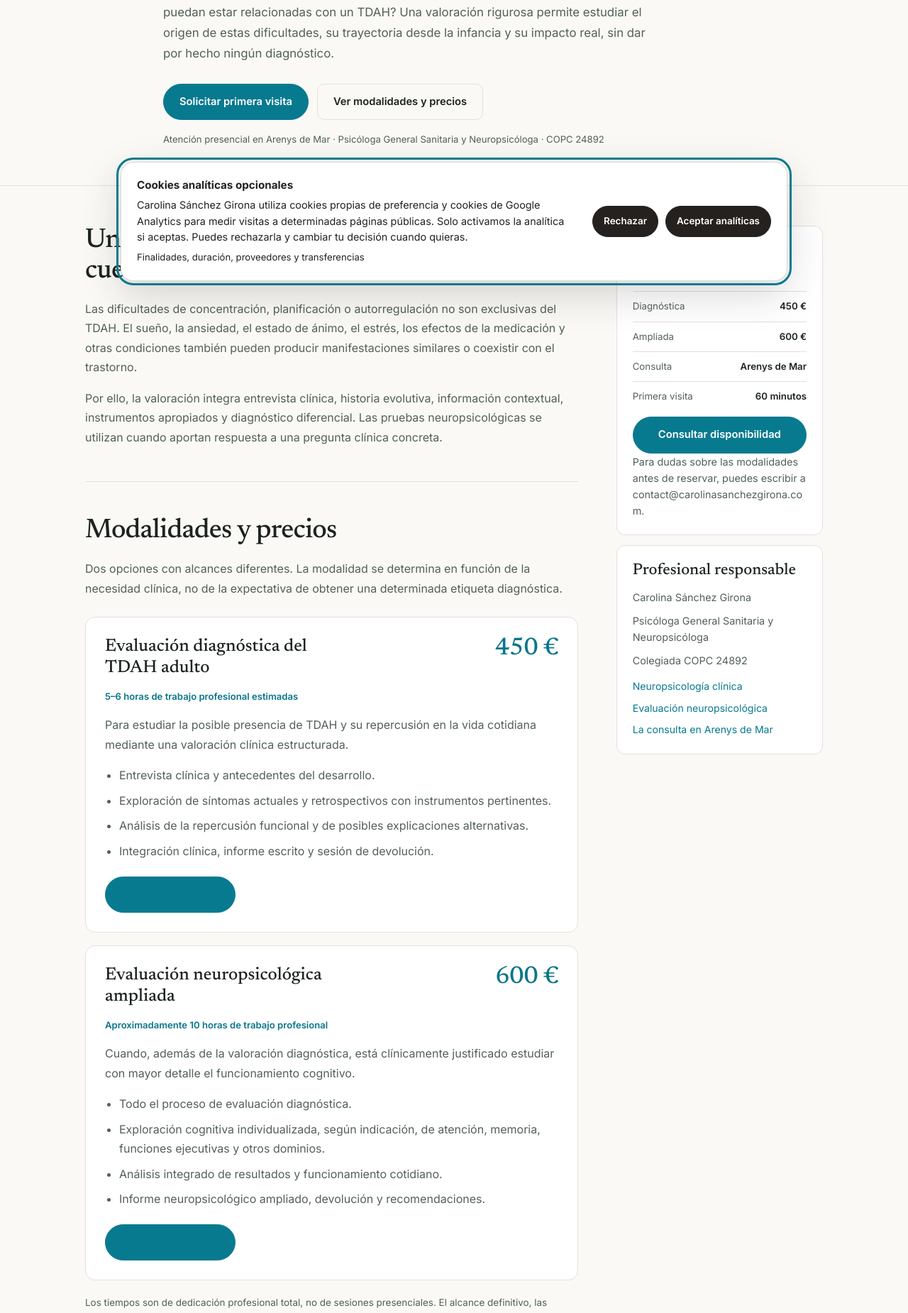
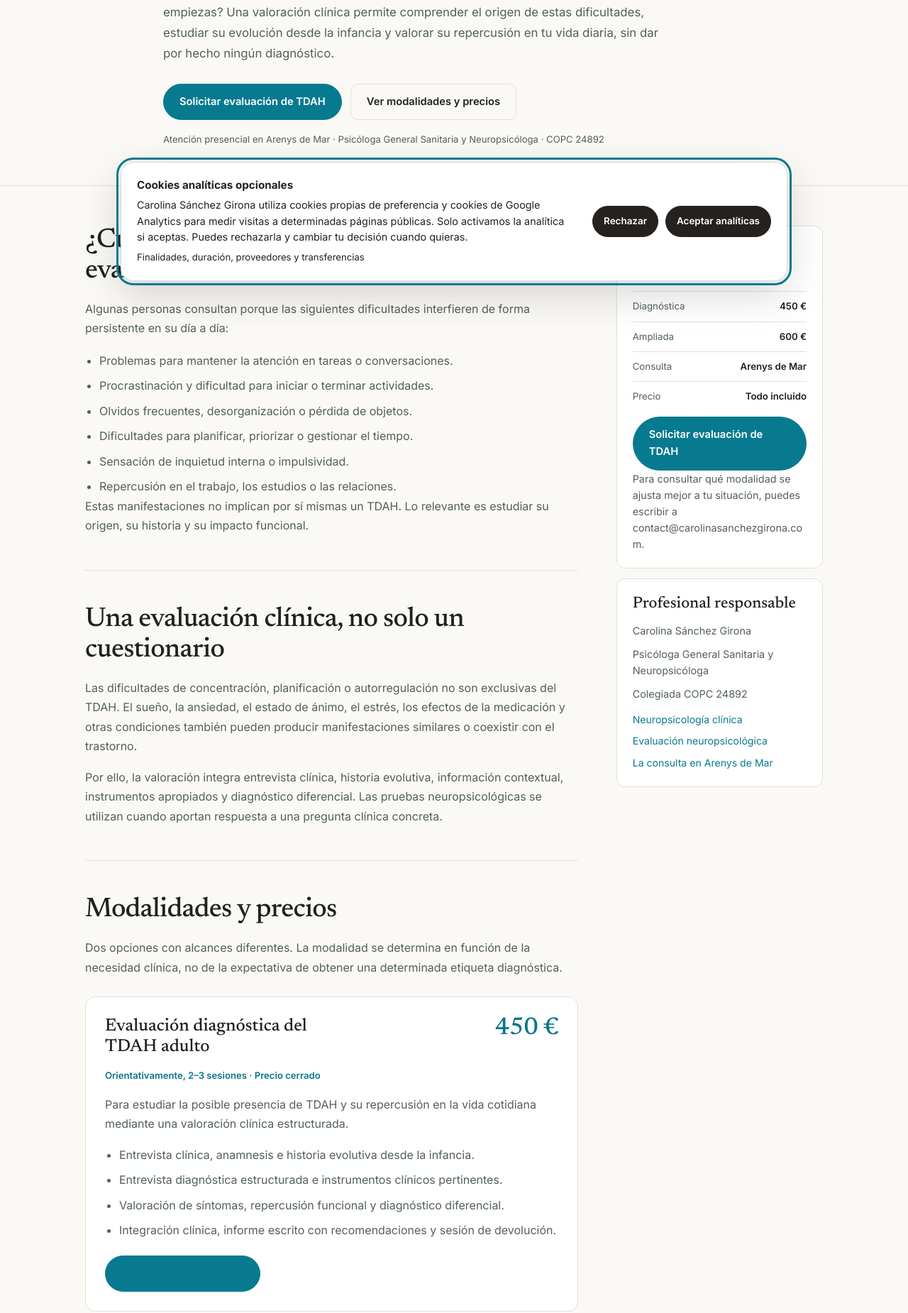
Before and after one commit to carolinasanchezgirona/Portfolio-Carolina, a Next.js app: page /evaluacion-tdah-adultos in a window 1280 px wide. Shown: the part 382-2232 px from the top of the page at 71% size. Built offline with nearby package versions, Linux system fonts and the light colour scheme.

Commit message:
Clarify adult ADHD assessment all-inclusive prices, sessions and clinical pathway

```diff
--- a/app/evaluacion-tdah-adultos/page.tsx
+++ b/app/evaluacion-tdah-adultos/page.tsx
@@ -7,7 +7,7 @@ const baseUrl = "https://carolinasanchezgirona.com/evaluacion-tdah-adultos/";
 export const metadata: Metadata = {
   title: "Evaluación del TDAH en adultos en Arenys de Mar y Maresme",
   description:
-    "Evaluación clínica del TDAH en adultos en Arenys de Mar (Maresme). Valoración diagnóstica con informe por 450 € y evaluación neuropsicológica ampliada por 600 €.",
+    "Evaluación de TDAH adulto en Arenys de Mar. Precio cerrado: 450 € o 600 €, con sesiones de evaluación, informe y devolución incluidos.",
   alternates: { canonical: "/evaluacion-tdah-adultos/" },
   openGraph: {
     title: "Evaluación del TDAH en adultos | Carolina Sánchez",
@@ -27,27 +27,27 @@ const modalities = [
   {
     title: "Evaluación diagnóstica del TDAH adulto",
     price: 450,
-    time: "5–6 horas de trabajo profesional estimadas",
+    time: "Orientativamente, 2–3 sesiones · Precio cerrado",
     description:
       "Para estudiar la posible presencia de TDAH y su repercusión en la vida cotidiana mediante una valoración clínica estructurada.",
     features: [
-      "Entrevista clínica y antecedentes del desarrollo.",
-      "Exploración de síntomas actuales y retrospectivos con instrumentos pertinentes.",
-      "Análisis de la repercusión funcional y de posibles explicaciones alternativas.",
-      "Integración clínica, informe escrito y sesión de devolución.",
+      "Entrevista clínica, anamnesis e historia evolutiva desde la infancia.",
+      "Entrevista diagnóstica estructurada e instrumentos clínicos pertinentes.",
+      "Valoración de síntomas, repercusión funcional y diagnóstico diferencial.",
+      "Integración clínica, informe escrito con recomendaciones y sesión de devolución.",
     ],
   },
   {
     title: "Evaluación neuropsicológica ampliada",
     price: 600,
-    time: "Aproximadamente 10 horas de trabajo profesional",
+    time: "Orientativamente, 3–4 sesiones · Precio cerrado",
     description:
       "Cuando, además de la valoración diagnóstica, está clínicamente justificado estudiar con mayor detalle el funcionamiento cognitivo.",
     features: [
-      "Todo el proceso de evaluación diagnóstica.",
+      "Todo el proceso de evaluación diagnóstica estándar.",
       "Exploración cognitiva individualizada, según indicación, de atención, memoria, funciones ejecutivas y otros dominios.",
       "Análisis integrado de resultados y funcionamiento cotidiano.",
-      "Informe neuropsicológico ampliado, devolución y recomendaciones.",
+      "Informe neuropsicológico ampliado, sesión de devolución y recomendaciones individualizadas.",
     ],
   },
 ];
@@ -64,9 +64,28 @@ const faq = [
       "No necesariamente. Se recomienda solo cuando existe una pregunta clínica concreta que justifica explorar el perfil cognitivo con mayor profundidad.",
   },
   {
-    question: "¿Las 5–6 o 10 horas son sesiones presenciales?",
-    answer:
-      "No. Son estimaciones de dedicación profesional total, que incluyen entrevistas, administración y corrección de instrumentos, análisis, redacción del informe y devolución. La duración de las visitas se organiza de forma individualizada.",
+    question: "¿Cuántas sesiones necesitaré?",
+    answer: "Se prevén orientativamente 2–3 sesiones en la evaluación estándar y 3–4 en la ampliada. La organización se adapta a las necesidades del caso y no supone un número rígido.",
+  },
+  {
+    question: "¿Las sesiones se cobran aparte?",
+    answer: "No. Los 450 € o 600 € son precios cerrados que incluyen las sesiones necesarias para completar la evaluación acordada, las pruebas, el informe escrito y la devolución. Los tratamientos o seguimientos posteriores se contratan por separado.",
+  },
+  {
+    question: "¿Puedo tener TDAH aunque nunca me diagnosticaran en la infancia?",
+    answer: "Sí. Algunas personas llegan a la edad adulta sin una valoración previa. La evaluación revisa si existían manifestaciones desde etapas tempranas y cómo han evolucionado.",
+  },
+  {
+    question: "¿Necesito aportar informes escolares o información familiar?",
+    answer: "No es imprescindible para solicitar la evaluación. Cuando están disponibles, los antecedentes escolares o la información de familiares, con consentimiento, pueden contribuir a reconstruir la trayectoria evolutiva.",
+  },
+  {
+    question: "¿Recibiré un informe por escrito?",
+    answer: "Sí. Ambas modalidades incluyen un informe clínico escrito y una sesión de devolución para explicar las conclusiones y recomendaciones.",
+  },
+  {
+    question: "¿Incluye medicación?",
+    answer: "No. La evaluación psicológica y neuropsicológica no incluye prescripción farmacológica. Cuando resulte indicado, se orientará hacia valoración médica especializada.",
   },
   {
     question: "¿El informe garantiza un diagnóstico de TDAH?",
@@ -81,7 +100,7 @@ const serviceSchema = {
   name: "Evaluación clínica y neuropsicológica del TDAH en adultos",
   url: baseUrl,
   description:
-    "Evaluación clínica individualizada del TDAH en adultos, con informe y devolución. Modalidad diagnóstica y modalidad neuropsicológica ampliada según indicación clínica.",
+    "Evaluación de TDAH en adultos con precio cerrado, sesiones clínicas, informe y devolución incluidos. Modalidad diagnóstica y ampliada según indicación.",
   provider: { "@id": "https://carolinasanchezgirona.com/#dememoria" },
   areaServed: ["Arenys de Mar", "Maresme", "Barcelona"],
   hasOfferCatalog: {
@@ -111,12 +130,12 @@ export default function AdultAdhdAssessmentPage() {
           <p className="editorial-eyebrow">Neuropsicología clínica · Arenys de Mar, Maresme</p>
           <h1>Evaluación del TDAH en adultos</h1>
           <p className="seo-lead">
-            ¿Te preocupa que tus dificultades de atención, organización o gestión del tiempo puedan estar relacionadas con un TDAH?
-            Una valoración rigurosa permite estudiar el origen de estas dificultades, su trayectoria desde la infancia y
-            su impacto real, sin dar por hecho ningún diagnóstico.
+            ¿Te cuesta mantener la atención, organizarte, gestionar el tiempo o terminar lo que empiezas?
+            Una valoración clínica permite comprender el origen de estas dificultades, estudiar su evolución desde la infancia
+            y valorar su repercusión en tu vida diaria, sin dar por hecho ningún diagnóstico.
           </p>
           <div className="seo-actions">
-            <a className="editorial-btn editorial-btn-primary" href="/cita/">Solicitar primera visita</a>
+            <a className="editorial-btn editorial-btn-primary" href="mailto:contact@carolinasanchezgirona.com?subject=Solicitud%20de%20evaluacion%20TDAH%20adulto">Solicitar evaluación de TDAH</a>
             <a className="editorial-btn editorial-btn-secondary" href="#modalidades">Ver modalidades y precios</a>
           </div>
           <p className="tdah-hero-note">Atención presencial en Arenys de Mar · Psicóloga General Sanitaria y Neuropsicóloga · COPC 24892</p>
@@ -125,6 +144,20 @@ export default function AdultAdhdAssessmentPage() {
 
       <div className="editorial-wrap seo-layout">
         <article className="seo-copy">
+          <section>
+            <h2>¿Cuándo puede ser recomendable una evaluación?</h2>
+            <p>Algunas personas consultan porque las siguientes dificultades interfieren de forma persistente en su día a día:</p>
+            <ul>
+              <li>Problemas para mantener la atención en tareas o conversaciones.</li>
+              <li>Procrastinación y dificultad para iniciar o terminar actividades.</li>
+              <li>Olvidos frecuentes, desorganización o pérdida de objetos.</li>
+              <li>Dificultades para planificar, priorizar o gestionar el tiempo.</li>
+              <li>Sensación de inquietud interna o impulsividad.</li>
+              <li>Repercusión en el trabajo, los estudios o las relaciones.</li>
+            </ul>
+            <p>Estas manifestaciones no implican por sí mismas un TDAH. Lo relevante es estudiar su origen, su historia y su impacto funcional.</p>
+          </section>
+
           <section>
             <h2>Una evaluación clínica, no solo un cuestionario</h2>
             <p>
@@ -157,15 +190,21 @@ export default function AdultAdhdAssessmentPage() {
                   <ul>
                     {item.features.map((feature) => <li key={feature}>{feature}</li>)}
                   </ul>
-                  <a className="editorial-btn editorial-btn-primary" href="/cita/">Pedir primera visita</a>
+                  <a className="editorial-btn editorial-btn-primary" href={`mailto:contact@carolinasanchezgirona.com?subject=${encodeURIComponent(`Solicitud de evaluación TDAH adulto: ${item.title}`)}`}>Solicitar esta evaluación</a>
                 </article>
               ))}
             </div>
-            <p className="tdah-price-note">
-              Los tiempos son de dedicación profesional total, no de sesiones presenciales. El alcance definitivo,
-              las condiciones de pago y el presupuesto se explican antes de iniciar el proceso. La reserva de una
-              sesión ordinaria de neuropsicología (75 €/60 minutos) no equivale a contratar automáticamente una evaluación completa.
-            </p>
+            <div className="tdah-included" role="note">
+              <h3>Precio cerrado, todo incluido</h3>
+              <p>Los 450 € o 600 € incluyen las entrevistas y sesiones de evaluación necesarias para completar el proceso acordado,
+                la administración y corrección de instrumentos, la interpretación clínica, el informe escrito y la sesión de devolución.
+                <strong> No se cobra cada sesión de evaluación por separado.</strong></p>
+              <p>El número indicado de sesiones es orientativo y se adapta al caso. Los seguimientos, tratamientos posteriores
+                y valoraciones externas no están incluidos y se informan por separado. El alcance y las condiciones de pago
+                se concretan antes de iniciar la evaluación.</p>
+              <p>La modalidad ampliada no es necesariamente más precisa para diagnosticar TDAH; se recomienda cuando existe
+                una pregunta clínica que justifica explorar el perfil cognitivo con más detalle.</p>
+            </div>
           </section>
 
           <section>
@@ -176,6 +215,14 @@ export default function AdultAdhdAssessmentPage() {
               <div><span>03</span><div><h3>Diagnóstico diferencial</h3><p>Análisis de síntomas, dificultades coexistentes y otras explicaciones clínicas. Si procede, exploración neuropsicológica complementaria.</p></div></div>
               <div><span>04</span><div><h3>Informe y devolución</h3><p>Integración de la información, explicación de las conclusiones y recomendaciones adaptadas a la situación de la persona.</p></div></div>
             </div>
+          </section>
+
+          <section>
+            <h2>¿Qué ocurre después de la evaluación?</h2>
+            <p>Recibirás conclusiones clínicas y recomendaciones individualizadas, tanto si se identifica un TDAH como si
+              las dificultades se explican por otros factores. Según los resultados, puede recomendarse intervención psicológica,
+              estrategias de organización y autorregulación, adaptaciones funcionales o valoración por otro profesional sanitario.</p>
+            <p>El tratamiento farmacológico, cuando está indicado, requiere valoración y prescripción médica y no está incluido en estas modalidades.</p>
           </section>
 
           <section>
@@ -198,10 +245,10 @@ export default function AdultAdhdAssessmentPage() {
               <li><span>Diagnóstica</span><strong>450 €</strong></li>
               <li><span>Ampliada</span><strong>600 €</strong></li>
               <li><span>Consulta</span><strong>Arenys de Mar</strong></li>
-              <li><span>Primera visita</span><strong>60 minutos</strong></li>
+              <li><span>Precio</span><strong>Todo incluido</strong></li>
             </ul>
-            <a className="editorial-btn editorial-btn-primary" href="/cita/">Consultar disponibilidad</a>
-            <p className="seo-local-note">Para dudas sobre las modalidades antes de reservar, puedes escribir a <a href="mailto:contact@carolinasanchezgirona.com?subject=Informacion%20evaluacion%20TDAH%20adulto">contact@carolinasanchezgirona.com</a>.</p>
+            <a className="editorial-btn editorial-btn-primary" href="mailto:contact@carolinasanchezgirona.com?subject=Solicitud%20de%20evaluacion%20TDAH%20adulto">Solicitar evaluación de TDAH</a>
+            <p className="seo-local-note">Para consultar qué modalidad se ajusta mejor a tu situación, puedes escribir a <a href="mailto:contact@carolinasanchezgirona.com?subject=Informacion%20evaluacion%20TDAH%20adulto">contact@carolinasanchezgirona.com</a>.</p>
           </div>
           <div className="seo-card">
             <h3>Profesional responsable</h3>
@@ -225,7 +272,7 @@ export default function AdultAdhdAssessmentPage() {
           </div>
           <div className="seo-authority-copy">
             <p>El objetivo es responder a la pregunta clínica con rigor y traducir las conclusiones en información útil para la vida diaria, la intervención psicológica o, cuando corresponda, la coordinación con otros profesionales sanitarios.</p>
-            <div className="seo-authority-links"><a href="/cita/">Solicitar una primera visita →</a></div>
+            <div className="seo-authority-links"><a href="mailto:contact@carolinasanchezgirona.com?subject=Solicitud%20de%20evaluacion%20TDAH%20adulto">Solicitar evaluación de TDAH →</a></div>
           </div>
         </div>
       </section>
```
